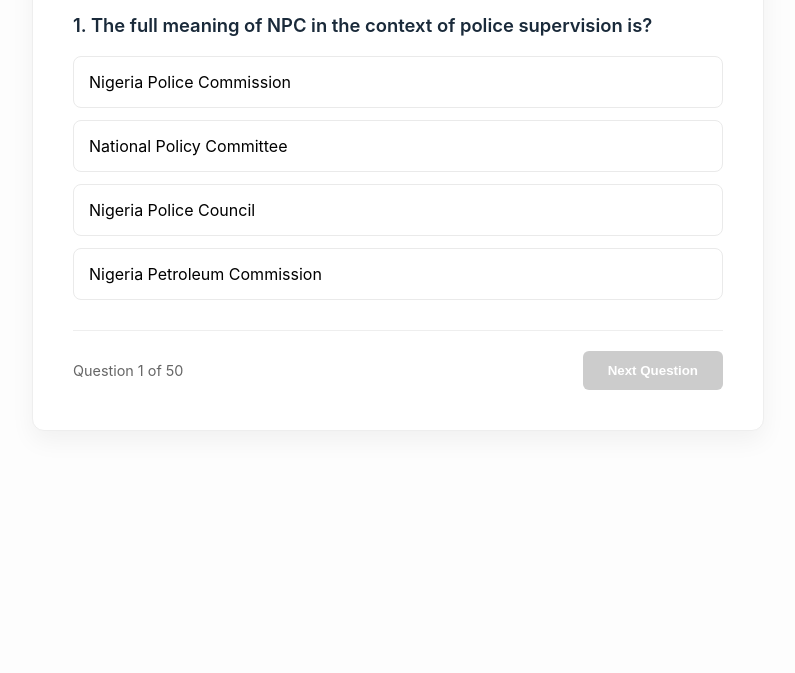
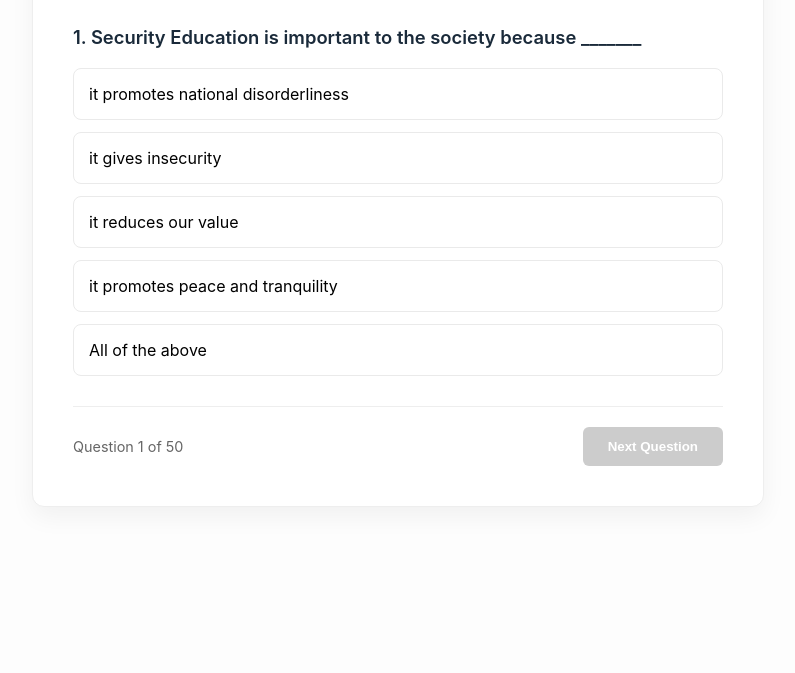
Before and after one commit to Ghost1667/npf-practice, a plain HTML site: page index.html in a window 1280 px wide. Shown: the part 127-800 px from the top of the page, without its empty margins (242-1037 px from the left). Drawn offline with Linux system fonts and the light colour scheme.

Commit message:
common entrance

```diff
--- a/index.html
+++ b/index.html
@@ -3,7 +3,7 @@
 <head>
     <meta charset="UTF-8">
     <meta name="viewport" content="width=device-width, initial-scale=1.0">
-    <title>NPF CBT - Instant Feedback</title>
+    <title>Common Entrance Practice - Security Education</title>
     <style>
         :root {
             --primary: #1a2a3a;
@@ -14,20 +14,19 @@
         }
         body { font-family: 'Inter', sans-serif; background: var(--bg); display: flex; justify-content: center; padding: 20px; }
         .container { background: #fff; width: 100%; max-width: 650px; padding: 40px; border-radius: 12px; box-shadow: 0 10px 25px rgba(0,0,0,0.05); border: 1px solid #eee; }
-        h1 { color: var(--primary); font-size: 1.4rem; text-align: center; margin-bottom: 30px; text-transform: uppercase; }
+        h1 { color: var(--primary); font-size: 1.4rem; text-align: center; margin-bottom: 30px; text-transform: uppercase; border-bottom: 2px solid var(--accent); padding-bottom: 10px; }
         .question { display: none; }
         .question.active { display: block; }
         .question-text { font-weight: 600; margin-bottom: 20px; font-size: 1.15rem; color: var(--primary); }
         .options { list-style: none; padding: 0; }
         .options li { margin-bottom: 12px; }
 
-        /* Interactive States */
         label { display: block; padding: 15px; border: 1px solid #eaeaea; border-radius: 8px; cursor: pointer; transition: 0.2s; }
         label.correct { background: #d4edda !important; border-color: var(--success) !important; color: #155724; font-weight: bold; }
         label.wrong { background: #f8d7da !important; border-color: var(--error) !important; color: #721c24; }
         label.disabled { cursor: not-allowed; opacity: 0.7; }
 
-        input[type="radio"] { display: none; } /* Hide radio to use label as button */
+        input[type="radio"] { display: none; }
 
         .controls { display: flex; justify-content: space-between; align-items: center; margin-top: 30px; padding-top: 20px; border-top: 1px solid #eee; }
         button { padding: 12px 25px; border: none; border-radius: 6px; cursor: pointer; font-weight: bold; background: var(--primary); color: white; }
@@ -39,7 +38,7 @@
 <body>
 
 <div class="container" id="quiz-box">
-    <h1>NPF CBT Practice</h1>
+    <h1>Common Entrance Practice</h1>
     <div id="question-container"></div>
 
     <div class="controls">
@@ -49,64 +48,64 @@
 </div>
 
 <div class="container" id="result-box" style="display:none;">
-    <h1>Final Result</h1>
+    <h1>Practice Complete</h1>
     <div style="font-size: 3rem; margin: 20px 0;" id="score-num">0</div>
     <p id="remark"></p>
-    <button onclick="location.reload()" style="width:100%;">Restart Practice</button>
+    <button onclick="location.reload()" style="width:100%;">Restart Session</button>
 </div>
 
 <script>
     const questions = [
-        { q: "The full meaning of NPC in the context of police supervision is?", a: "Nigeria Police Council", options: ["Nigeria Police Commission", "National Policy Committee", "Nigeria Police Council", "Nigeria Petroleum Commission"] },
-        { q: "The first Inspector General of the Nigeria Police Force was?", a: "Louis Edet", options: ["Teslim Balogun", "Louis Edet", "Ademola Adetokunbo", "Mike Okiro"] },
-        { q: "To qualify for the post of the President in Nigeria, a person must be at least?", a: "35 Years", options: ["35 Years", "20 years", "40 years", "55 years"] },
-        { q: "What is the full meaning of IGP?", a: "Inspector General of Police", options: ["Inspector General of People", "In charge of General Public", "Inspector General of Police", "Institute of General people"] },
-        { q: "What year was the Nigeria Police reorganized into 7 Area Commands?", a: "1986", options: ["1986", "1914", "1960", "1985"] },
-        { q: "What is the full meaning of NPF?", a: "Nigeria Police Force", options: ["National Police Formation", "Nigeria People Forum", "Nigeria Public Forms", "Nigeria Police Force"] },
-        { q: "When did Nigeria gain her Independence?", a: "October 1st, 1960", options: ["1st October, 1940", "1st October, 1860", "October 1st, 1946", "October 1st, 1960"] },
-        { q: "What is the Nigeria Police Force Motto?", a: "Police is your Friend", options: ["Police is your Security", "Police is your Guard", "People Safety", "Police is your Friend"] },
-        { q: "When was the Nigeria Police Force (NPF) established?", a: "1830", options: ["1935", "1930", "1830", "1835"] },
-        { q: "Who was the first Executive President of Nigeria?", a: "Alh. Shehu Shagari", options: ["Alh. Muhammadu Buhari", "Alh. Murtala Abubakar", "Alh. Shehu Shagari", "Alh. Yahaya Suleiman"] },
-        { q: "Which agency supervises the affairs of the Nigeria Police Force?", a: "Police Service Commission PSC", options: ["Police Service Organization PSO", "Ministry of Police Affairs MPA", "Nigeria Police Council NPC", "Police Service Commission PSC"] },
-        { q: "Who is the present Chief of Defense Staff?", a: "Gen. Olufemi Oluyede", options: ["Bello Matawalle", "Mohammed Badaru Abubakar", "Gen. Olufemi Oluyede", "Dogara David"] },
-        { q: "The Current Minister of Finance is?", a: "Wale Edun", options: ["Wale Edun", "Bola Ahmed Tinubu", "Bashiru Babangida", "Wale Shola"] },
-        { q: "Who is the current Speaker of the House of Reps?", a: "Tajudeen Abbas", options: ["Tajudeen Abbas", "Tijjani Umaru", "Abubakar Yusuf", "Garba Kabiru"] },
-        { q: "When did Nigeria become a Republic?", a: "October 1st, 1963", options: ["October 1st, 1960", "October 1st, 1963", "October 1st, 1966", "October 1st, 1980"] },
-        { q: "What year did the Nigeria Civil War start?", a: "1967", options: ["1967", "1976", "1986", "1970"] },
-        { q: "In what year was the Nigeria Flag designed?", a: "Mr. Taiwo Akinkunmi in 1959", options: ["Mr. Taiwo Akinkunmi in 1959", "Mr. Afolabi Shola in 1983", "Mr. Hammanbello Abubakar in 1987", "Mr Goodnews Babakunle in 1960"] },
-        { q: "What is the current estimated population of Nigeria?", a: "242 Million", options: ["182 Million", "242 Million", "2023 Million", "185 Million"] },
-        { q: "What is the nickname of the Nigeria Female football team?", a: "Super Falcons", options: ["Super Eagles", "Super Falcons", "Super Hawks", "Super Heroes"] },
-        { q: "What does the 'E' in EFCC stand for?", a: "Economic", options: ["Exceed", "Economic", "Eliminate", "Encourage"] },
-        { q: "Heartbeat of the Nation is the slogan for which State?", a: "Edo State", options: ["Delta State", "Abia State", "Edo State", "Adamawa State"] },
-        { q: "The Amalgamation of Northern and Southern protectorates was in?", a: "1914", options: ["1960", "1957", "1966", "1914"] },
-        { q: "What year did the Nigeria Civil War end?", a: "January 15, 1970", options: ["15th January, 1970", "15th February, 1975", "15th December, 1970", "15th January, 2023"] },
-        { q: "Judicial independence is supported by appointment of Judges by?", a: "Judicial Service Commission", options: ["1979 Constitution", "Judicial Service Commission", "Civil Service Commission", "Law Review Commission"] },
-        { q: "EFCC was established primarily to?", a: "Combat Economic and Financial Crime in Nigeria", options: ["Arrest corrupt governors", "Trial corrupt politicians", "Assist World Bank", "Combat Economic and Financial Crime in Nigeria"] },
-        { q: "The branch of Government responsible for implementing laws is?", a: "Executive", options: ["Judiciary", "Legislative", "Executive", "Police"] },
-        { q: "What is the capital of Ebonyi State?", a: "Abakaliki", options: ["Afikpo", "Abakaliki", "Ishiagu", "Jimeta"] },
-        { q: "What year did the Eaglets win the first U-17 World Cup?", a: "1985", options: ["1985", "1986", "1987", "1982"] },
-        { q: "What Ocean borders Nigeria?", a: "Atlantic Ocean", options: ["Pacific Ocean", "Indian Ocean", "Atlantic Ocean", "Yola River"] },
-        { q: "What is the National Flower of Nigeria?", a: "Yellow Trumpet", options: ["Hibiscus", "Yellow Trumpet", "Rose", "Green"] },
-        { q: "When was NYSC introduced?", a: "1973", options: ["1960", "1963", "1973", "1982"] },
-        { q: "Where is the source of River Niger?", a: "Guinea Highlands", options: ["Guinea Highlands", "Niger State", "Niger republic", "Cameroon republic"] },
-        { q: "When did Nigeria relocate its Capital to Abuja?", a: "December 12, 1991", options: ["January 12, 1991", "June 12, 1991", "December 12, 1991", "November 30, 1983"] },
-        { q: "The first story building in Nigeria was built in?", a: "Badagry", options: ["Badagry", "Asaba", "Kano", "Yola"] },
-        { q: "Bonny Lights is a type of Nigerian?", a: "Crude Oil", options: ["Crude Oil", "Local Bear", "Palm Oil", "Food"] },
-        { q: "What State is nicknamed the Centre of Commerce?", a: "Kano State", options: ["Gombe State", "Kano State", "Lagos State", "Adamawa State"] },
-        { q: "What was the first private university in Nigeria?", a: "Igbinedion University", options: ["Igbinedion University", "Covenant University", "Al Qalam University", "Modibbo Adama University"] },
-        { q: "What is the official name of Third Mainland Bridge?", a: "Ibrahim Babangida Bridge", options: ["Olusegun Obasanjo Bridge", "Ibrahim Babangida Bridge", "Bola Ahmed Tinubu Bridge", "Fintiri Air Bridge"] },
-        { q: "Central Bank of Nigeria (CBN) was established in what year?", a: "1958", options: ["1950", "1958", "1923", "1969"] },
-        { q: "Nigeria is divided into how many geo-political zones?", a: "6", options: ["4", "6", "8", "21"] },
-        { q: "The most populated Country in the world is?", a: "India", options: ["China", "America", "India", "Nigeria"] },
-        { q: "Who was the first Nigerian to win a Nobel Prize?", a: "Prof. Wole Soyinka", options: ["Prof. Yakubu Gowan", "Prof. Wole Soyinka", "Prof. Buhari Haruna", "Prof. Hananiah David"] },
-        { q: "What does the Eagle in the Nigeria coat of arms represent?", a: "Strength", options: ["Bird", "Strength", "Power", "Flying"] },
-        { q: "What does the White colour in the Nigerian Flag stand for?", a: "Peace", options: ["War", "Peace", "Light", "Love"] },
-        { q: "Who gave Nigeria her Name?", a: "Flora Shaw", options: ["General Sani Abacha", "General Murtala Mohammed", "Flora Shaw", "President Olusegun Obasanjo"] },
-        { q: "How many Local Governments are in Nigeria?", a: "774", options: ["744", "774", "747", "784"] },
-        { q: "Democracy Day is celebrated in Nigeria on?", a: "June 12th", options: ["October 1st", "January 12th", "May 29th", "June 12th"] },
-        { q: "How many members make up the Senate?", a: "109", options: ["100", "108", "109", "110"] },
-        { q: "Who is the current Chairman of the PSC?", a: "Hashimu Argungu", options: ["Solomon Arase", "M.D Abubakar", "Hashimu Argungu", "Shola Akiniyi"] },
-        { q: "What is the full meaning of IPPIS?", a: "Integrated Payroll and Personnel Information System", options: ["Intelligent Penalty Pay Service", "Integrated Payroll and Personnel Information System", "Investment People Party Scheme", "Integrated Payroll and People information Service"] }
+        { q: "Security Education is important to the society because _______", a: "it promotes peace and tranquility", options: ["it promotes national disorderliness", "it gives insecurity", "it reduces our value", "it promotes peace and tranquility", "All of the above"] },
+        { q: "The unlawful or declaration that is contrary to the truth is called _______", a: "Falsehood", options: ["Dishonesty", "Forgery", "Falsehood", "Impersonation", "None of the above"] },
+        { q: "The following are examples of common crime except _______", a: "Standing", options: ["Rape", "Standing", "Examination malpractice", "Thuggery", "All of the above"] },
+        { q: "The act that violates a law which results in parliament is known as _______", a: "Crime", options: ["Victim", "Commission", "Crime", "Falsehood", "Murder"] },
+        { q: "The act of having sexual intercourse with a person without his/her permission is known as _______", a: "Cape", options: ["Cultism", "Murder", "Rape", "Theft", "All of the above"] },
+        { q: "The unlawful killing of another person without justification is called _______", a: "Murder", options: ["Dishonesty", "Rape", "Murder", "Smuggling", "Theft"] },
+        { q: "A deliberate deception to secure unfair and unlawful gain is called _______", a: "Fraud", options: ["Theft", "Murder", "Piracy", "Fraud", "None of the above"] },
+        { q: "One of the causes of rape is _______", a: "Indecent Dressing", options: ["Social Stigma", "Unwanted Pregnancy", "Decent Dressing", "Indecent Dressing", "None of the above"] },
+        { q: "Goods that are not allowed by the law to be imported into a country are known as _______", a: "Contraband", options: ["Illegal", "Contraband", "Foreign", "Secret Cult", "All of the above"] },
+        { q: "The following are causes of murder except _______", a: "Peace", options: ["Jealousy", "Peace", "Greed", "Hatred", "Revenge"] },
+        { q: "_______ is the relationship on blood covenant", a: "Cult", options: ["Personal", "Fraud", "Rape", "Cult", "All of the above"] },
+        { q: "The non-medical use of drugs is known as _______", a: "Drug Abuse", options: ["Child Abuse", "Peer Pressure", "Self Esteem", "Drug Abuse", "All of the above"] },
+        { q: "The act of protecting anything valuable such as lives and properties is called _______", a: "Security", options: ["Education", "Security", "Awareness", "Protection", "None of the above"] },
+        { q: "The awareness, knowledge or enlightenment given to citizens for the protection of lives and properties is called _______", a: "Security Education", options: ["Education", "Security", "Awareness", "Protection", "Security Education"] },
+        { q: "Any act that is harmful to an individual or community is _______", a: "Crime", options: ["Punishment", "Omission", "Addition", "Crime", "Security"] },
+        { q: "All these are types of crime except _______", a: "Criminology", options: ["Property Crime", "Personal Crime", "Organized Crime", "Victimless Crime", "Criminology"] },
+        { q: "Theft can be otherwise called _______", a: "Stealing", options: ["Stealing", "Falsehood", "Rape", "Piracy", "None of the above"] },
+        { q: "_______ is an act of lying", a: "Falsehood", options: ["Cultism", "Embezzlement", "Piracy", "Theft", "Falsehood"] },
+        { q: "An act of pretending to be another person in order to defraud is called _______", a: "Impersonation", options: ["Forgery", "Dishonesty", "Impersonation", "Sophistication", "None of the above"] },
+        { q: "The type of crime that is committed when someone damages, destroys or steals someone's property is _______", a: "Property Crime", options: ["Property Crime", "Personal Crime", "Victimless Crime", "Organized Crime", "None of the above"] },
+        { q: "Any crime that results in physical, emotional or psychological harm to the victim is known as _______ crime", a: "Personal", options: ["Property", "Organized", "Personal", "Emotional", "Victim"] },
+        { q: "All these are causes of common crimes except _______", a: "Mismanagement", options: ["Poverty", "Over Population", "Family Condition", "Peer group influence", "Mismanagement"] },
+        { q: "The act of taking another person's property without permission with intent to deprive the rightful owner is _______", a: "Theft", options: ["Piracy", "Advanced Free Fraud", "Falsehood", "Theft", "Murder"] },
+        { q: "The bringing in of contraband goods into a country is called _______", a: "Smuggling", options: ["Smuggling", "Importation", "Theft", "Piracy", "None of the above"] },
+        { q: "The illegal or unauthorized duplication of copyrighted content is known as _______", a: "Piracy", options: ["Falsehood", "Piracy", "Smuggling", "Theft"] },
+        { q: "All these are examples of falsehood except _______", a: "Honesty", options: ["Dishonesty", "Forgery", "Impersonation", "Sophistication", "Honesty"] },
+        { q: "All these are reasons for falsehood except _______", a: "None of the above", options: ["Cover up", "Pride and Envy", "Misguided Kindness", "Habit", "None of the above"] },
+        { q: "Which of these is not a consequence of falsehood?", a: "It promotes better relationship", options: ["It harm others", "it influences other to commit crime", "It promotes better relationship", "It leads to loss of respect", "It leads to imprisonment"] },
+        { q: "The crime of taking or attempting to take anything valuable by force or threat of force is _______", a: "Robbery", options: ["Embezzlement", "Robbery", "Fraud", "Burglary", "Corruption"] },
+        { q: "The urge to steal for no reason is known as _______", a: "Kleptomania", options: ["Pilfering", "Kleptomania", "Deprivation", "Poverty", "Theft"] },
+        { q: "Serial killers can otherwise be called _______", a: "Mass murderers", options: ["Murderers", "Cultist", "Mass murderers", "Smugglers", "Killers"] },
+        { q: "The killing of strangers is known as _______", a: "Homicide", options: ["Murder", "Killing", "Serial killing", "Domicile", "Homicide"] },
+        { q: "_______ is the type of fraud whenever someone signs another person's name on a document for personal gain", a: "Forgery Fraud", options: ["Tax Fraud", "Welfare Fraud", "Forgery Fraud", "Identity Fraud", "Fraud in the inducement"] },
+        { q: "The kind of penalty that allows a criminal to serve his/her sentence without going to jail is called _______", a: "Probation", options: ["Restitution", "Incarceration", "Fines", "Probation", "None of the above"] },
+        { q: "When a person illegally obtained personal information regarding another person to assume his/her identity is called _______", a: "Identity Theft", options: ["Identity Theft", "Tax Fraud", "Welfare Fraud", "Forgery Fraud", "Fraud in the inducement"] },
+        { q: "All these are causes of embezzlement except _______", a: "Lack of supervision", options: ["Lack of Commitment", "Extravagant living standard", "Lack of proper accounting", "Inadequate income", "Lack of supervision"] },
+        { q: "_______ is the process of imparting and acquiring general knowledge", a: "education", options: ["education", "Security Education", "Social Studies", "Civic Education", "Government"] },
+        { q: "The offence of a crime is called _______", a: "Criminal Offence", options: ["Criminal Offence", "Security Offence", "Social Offence", "Theft Offence", "All of the above"] },
+        { q: "The following are security agents in Nigeria except _______", a: "Man of War", options: ["Nigerian Police", "Civil Defence", "Nigerian Army", "Nigerian Navy", "Man of War"] },
+        { q: "The attempt to reduce and deter crime and criminal is called _______", a: "Crime Prevention", options: ["Crime Reduction", "Crime Prevention", "Crime deterrent", "Crime Discouragement", "None of the above"] },
+        { q: "The acronym NPF means _______ as Security Agency", a: "Nigeria Police Force", options: ["Nigerian Park Foundation", "National Pro Fastpitch", "National Psoriasis Foundation", "Norton Personal Firewall", "Nigeria Police Force"] },
+        { q: "The acronym NAF as one of the Security Agencies in Nigeria means _______", a: "Nigerian Air Force", options: ["Nigerian Air Force", "Nigeria Air Fence", "National Air Force", "National Air Fence", "Nation Arm Force"] },
+        { q: "The acronym NA is used to represent _______ security agent", a: "Nigerian Army", options: ["Nigerian Army", "National Army", "Nigerian Armed", "National Armed"] },
+        { q: "NN means _______ as a security body in Nigeria", a: "Nigerian Navy", options: ["Nigerian Navy", "National Navy", "Nomen Nescio", "Norman Null"] },
+        { q: "The body that comprises the three arm Forces in Nigeria is called _______", a: "National Armed Forces", options: ["Nigerian Air Force", "Nigerian Armed Forces", "National Armed Forces", "National Air Force", "Nation Arm Fence"] },
+        { q: "The acronym FRSC means _______ as a law enforcement agent", a: "Federal Road Safety Corps", options: ["Federal Road Safety Company", "Federal Road Safety Corps", "Federal Road Service Company", "Federal Road Safety Company"] },
+        { q: "What is an emergency?", a: "An unplanned serious and dangerous event", options: ["A planned, funny and safe event", "A good story", "A creation of plans", "An unplanned serious and dangerous event", "A delightful event"] },
+        { q: "What is the meaning of NEMA?", a: "National Emergency Management Agency", options: ["National Environment Management Agency", "National Emergency Management Agency", "National Environment Management Authority", "National Environment Management Authority", "Nigeria Emergency Management Authority"] },
+        { q: "One of the following is not a home accident", a: "Falling off a tree", options: ["Cuts from knife", "Electric Shock", "Falls from stairways", "Falling off a tree", "Burns and Scalds"] },
+        { q: "The dishonest or fraudulent conduct by those in power typically involving bribery is called _______", a: "Corruption", options: ["Theft", "Fraud", "Bribery", "Embezzlement", "Corruption"] }
     ];
 
     let currentIdx = 0;
@@ -140,7 +139,6 @@
         const labels = document.querySelectorAll(`#q-${qIdx} label`);
         const nextBtn = document.getElementById('next-btn');
 
-        // Disable all radios in this question
         labels.forEach(label => {
             label.classList.add('disabled');
             label.querySelector('input').disabled = true;
@@ -151,7 +149,6 @@
             score++;
         } else {
             document.getElementById(`label-${qIdx}-${optIdx}`).classList.add('wrong');
-            // Highlight the correct one
             labels.forEach((label, i) => {
                 if (questions[qIdx].options[i] === correctVal) {
                     label.classList.add('correct');
@@ -160,9 +157,7 @@
         }
 
         nextBtn.disabled = false;
-        if (currentIdx === questions.length - 1) {
-            nextBtn.innerText = "Finish Test";
-        }
+        if (currentIdx === questions.length - 1) nextBtn.innerText = "Complete Session";
     }
 
     function nextQuestion() {
@@ -183,7 +178,7 @@
         document.getElementById('result-box').style.display = 'block';
         document.getElementById('score-num').innerText = score + " / " + questions.length;
 
-        const remark = score > 40 ? "Brilliant! You're ready." : (score > 25 ? "Good effort. Review the ones you missed." : "Needs work. Try again!");
+        const remark = score > 40 ? "Excellent Performance!" : (score > 25 ? "Good Job. Review the missed questions." : "Keep practicing. You'll get better!");
         document.getElementById('remark').innerText = remark;
     }
 
```
